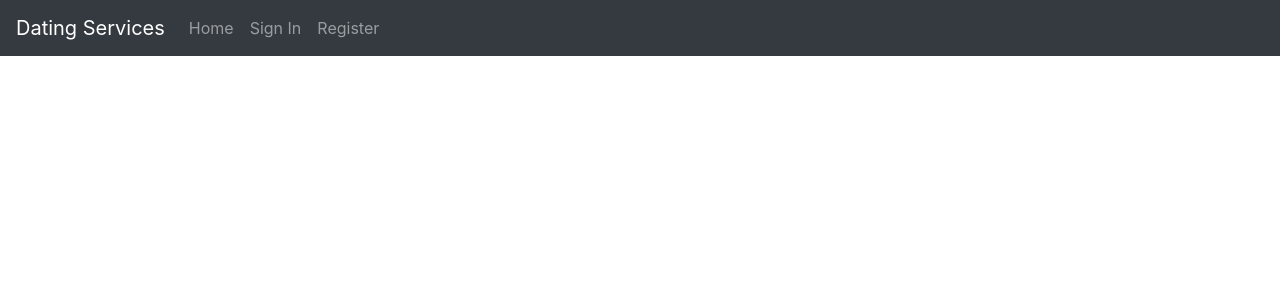
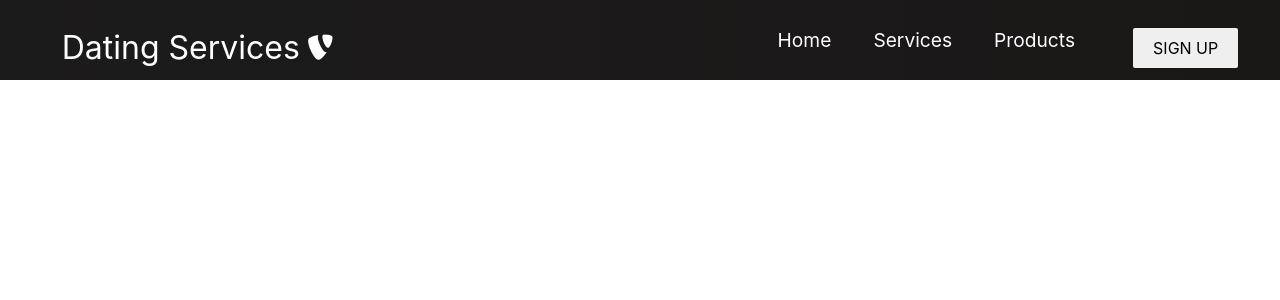
Before and after one commit to vishnubapana/dating-app-website, a React (Create React App) app in the folder client/: page / in a window 1280 px wide. Shown: the top 300 px of the page. Built offline with nearby package versions, Linux system fonts and the light colour scheme.

Commit message:
created react app and home page

```diff
--- a/client/package.json
+++ b/client/package.json
@@ -9,6 +9,7 @@
     "react": "^17.0.2",
     "react-bootstrap-validation": "^0.1.11",
     "react-dom": "^17.0.2",
+    "react-router-dom": "^5.2.0",
     "react-scripts": "4.0.3",
     "web-vitals": "^1.1.2"
   },
--- a/client/public/index.html
+++ b/client/public/index.html
@@ -12,7 +12,8 @@
     <link rel="apple-touch-icon" href="%PUBLIC_URL%/logo192.png" />
     <link rel="stylesheet" href="https://maxcdn.bootstrapcdn.com/bootstrap/4.0.0/css/bootstrap.min.css"
         integrity="sha384-Gn5384xqQ1aoWXA+058RXPxPg6fy4IWvTNh0E263XmFcJlSAwiGgFAW/dAiS6JXm" crossorigin="anonymous">
-    <!--
+        <link rel="stylesheet" href="https://use.fontawesome.com/releases/v5.15.3/css/all.css" integrity="sha384-SZXxX4whJ79/gErwcOYf+zWLeJdY/qpuqC4cAa9rOGUstPomtqpuNWT9wdPEn2fk" crossorigin="anonymous">
+        <!--
       manifest.json provides metadata used when your web app is installed on a
       user's mobile device or desktop. See https://developers.google.com/web/fundamentals/web-app-manifest/
     -->
--- a/client/src/App.js
+++ b/client/src/App.js
@@ -1,11 +1,17 @@
 import './App.css';
 import NavigationBar from './components/js/NavigationBar';
+import { BrowserRouter as Router, Switch, Route} from 'react-router-dom'
 
 function App() {
   return (
-    <div className="App">
+    <>
+    <Router>
       <NavigationBar/>
-    </div>
+      <Switch>
+        <Route path='/' exact />
+      </Switch>
+    </Router>
+    </>
   );
 }
 
--- /dev/null
+++ b/client/src/components/css/Button.css
@@ -0,0 +1,42 @@
+:root {
+    --primary: #fff;
+}
+
+.btn {
+    padding: 8px 20px;
+    border-radius: 2px;
+    outline: none;
+    border: none;
+    cursor: pointer;
+}
+
+
+.btn--primary {
+    background-color: var(--primary);
+    color: #242424;
+    border: 1px solid var(--primary);
+}
+
+.btn--outline {
+    background-color: transparent;
+    color: #fff;
+    padding: 8px 20px;
+    border: 1px solid var(--primary);
+    transition: all 0.3s ease-out;
+}
+
+.btn-medium {
+    padding: 8px 20px;
+    font-size: 20px;
+}
+
+.btn--large {
+    padding: 12px 26px;
+    font-size: 20px;
+}
+
+.btn--medium:hover, .btn--large:hover {
+    background: #fff;
+    color: #242424;
+    transition: all 0.3s ease-out;
+}
--- /dev/null
+++ b/client/src/components/css/NavigationBar.css
@@ -0,0 +1,158 @@
+.navbar {
+  background: linear-gradient(90deg, rgb(28, 27, 27) 0%, rgb(26, 23, 23) 100%);
+  height: 80px;
+  display: flex;
+  justify-content: center;
+  align-items: center;
+  font-size: 1.2rem;
+  position: sticky;
+  top: 0;
+  z-index: 999;
+}
+
+.navbar-container {
+  display: flex;
+  justify-content: center;
+  align-items: center;
+  height: 80px;
+  max-width: 1500px;
+}
+
+.navbar-logo {
+  color: #fff;
+  justify-self: start;
+  margin-left: 20px;
+  cursor: pointer;
+  text-decoration: none;
+  font-size: 2rem;
+  display: flex;
+  align-items: center;
+}
+
+.fa-typo3 {
+  margin-left: 0.5rem;
+  font-size: 1.8rem;
+}
+
+.nav-menu {
+  display: grid;
+  grid-template-columns: repeat(4, auto);
+  grid-gap: 10px;
+  list-style: none;
+  text-align: center;
+  width: 60vw;
+  justify-content: end;
+  margin-right: 2rem;
+}
+
+.nav-item {
+  height: 80px;
+}
+
+.nav-links {
+  color: #fff;
+  display: flex;
+  align-items: center;
+  text-decoration: none;
+  padding: 0.5rem 1rem;
+  height: 100%;
+}
+
+.nav-links:hover {
+  border-bottom: 4px solid #fff;
+  transition: all 0.2s ease-out;
+}
+
+.fa-bars {
+  color: #fff;
+}
+
+.nav-links-mobile {
+  display: none;
+}
+
+.menu-icon {
+  display: none;
+}
+
+@media screen and (max-width: 960px) {
+  .NavbarItems {
+    position: relative;
+  }
+
+  .nav-menu {
+    display: flex;
+    flex-direction: column;
+    width: 100%;
+    height: 90vh;
+    position: absolute;
+    top: 80px;
+    left: -100%;
+    opacity: 1;
+    transition: all 0.5s ease;
+  }
+
+  .nav-menu.active {
+    background: #242222;
+    left: 0;
+    opacity: 1;
+    transition: all 0.5s ease;
+    z-index: 1;
+  }
+
+  .nav-links {
+    text-align: center;
+    padding: 2rem;
+    width: 100%;
+    display: table;
+  }
+
+  .nav-links:hover {
+    background-color: #fff;
+    color: #242424;
+    border-radius: 0;
+  }
+
+  .navbar-logo {
+    position: absolute;
+    top: 0;
+    left: 0;
+    transform: translate(25%, 50%);
+  }
+
+  .menu-icon {
+    display: block;
+    position: absolute;
+    top: 0;
+    right: 0;
+    transform: translate(-100%, 60%);
+    font-size: 1.8rem;
+    cursor: pointer;
+  }
+
+  .fa-times {
+    color: #fff;
+    font-size: 2rem;
+  }
+
+  .nav-links-mobile {
+    display: block;
+    text-align: center;
+    margin: 2rem auto;
+    border-radius: 4px;
+    width: 80%;
+    text-decoration: none;
+    font-size: 1.5rem;
+    background-color: transparent;
+    color: #fff;
+    padding: 14px 20px;
+    border: 1px solid #fff;
+    transition: all 0.3s ease-out;
+  }
+
+  .nav-links-mobile:hover {
+    background: #fff;
+    color: #242424;
+    transition: 250ms;
+  }
+}
--- /dev/null
+++ b/client/src/components/js/Button.js
@@ -0,0 +1,27 @@
+import '../css/Button.css';
+import { Link } from 'react-router-dom';
+
+const STYLES = ['but--primary', 'btn--outline'];
+
+const SIZES = ['btn--medium', 'btn--large'];
+
+export const Button = ({
+    children,
+    type,
+    onClick,
+    buttonStyle,
+    buttonSize
+}) => {
+    const checkButtonStyle = STYLES.includes(buttonStyle) ? buttonStyle : STYLES[0];
+
+    const checkButtonSize = SIZES.includes(buttonSize) ? buttonSize : SIZES[0];
+
+    return (
+        <Link to='/sign-in' className='btn-mobile'>
+            <button className={'btn ${checkButtonStyle} ${checkButtonSize}'} onClick={onClick} type={type}>
+                {children}
+            </button>
+        </Link>
+    )
+
+}
--- a/client/src/components/js/NavigationBar.js
+++ b/client/src/components/js/NavigationBar.js
@@ -1,18 +1,59 @@
-import React from 'react'
-import { Nav, Navbar } from 'react-bootstrap'
+import React, { useState } from 'react'
+import { Link } from 'react-router-dom'
+import { Button } from './Button';
+import '../css/NavigationBar.css'
+
 
 function NavigationBar() {
+
+    const [click, setClick] = useState(false);
+    const [button, setButton] = useState(true);
+
+
+    const handleClick = () => setClick(!click);
+    const closeMobileMenu = () => setClick(false);
+
+    const showButton = () => {
+        if(window.innerWidth <=960){
+            setButton(false)
+        }else{
+            setButton(true)
+        }
+    }
+
+    window.addEventListener('resize', showButton)
+
     return (
         <>
-        <Navbar bg="dark" variant="dark">
-          <Navbar.Brand href="#home">Dating Services</Navbar.Brand>
-          <Nav className="mr-auto">
-            <Nav.Link href="#home">Home</Nav.Link>
-            <Nav.Link href="#features">Sign In</Nav.Link>
-            <Nav.Link href="#pricing">Register</Nav.Link>
-          </Nav>
-        </Navbar>
-      </>
+            <nav className='navbar'>
+                <div className='navbar-container'>
+                    <Link to='/' className='navbar-logo'>
+                        Dating Services <i className='fab fa-typo3' />
+                    </Link>
+                    <div className='menu-icon' onClick={handleClick}>
+                        <i className={click ? 'fas fa-times' : 'fas fa-bars'}></i>
+                    </div>
+                    <ul className={click ? 'nav-menu active' : 'nav-menu'}>
+                        <li className='nav-item'>
+                            <Link to='/' className='nav-links' onClick={closeMobileMenu}>
+                                Home
+                        </Link>
+                        </li>
+                        <li className='nav-item'>
+                            <Link to='/services' className='nav-links' onClick={closeMobileMenu}>
+                                Services
+                        </Link>
+                        </li>
+                        <li className='nav-item'>
+                            <Link to='/products' className='nav-links' onClick={closeMobileMenu}>
+                                Products
+                        </Link>
+                        </li>
+                    </ul>
+                    {button && <Button buttonStyle='btn--outline'> SIGN UP</Button>}
+                </div>
+            </nav>
+        </>
     )
 }
 
```
Also changed, not shown: 1 other file (tests, documents, lock files or other folders).
